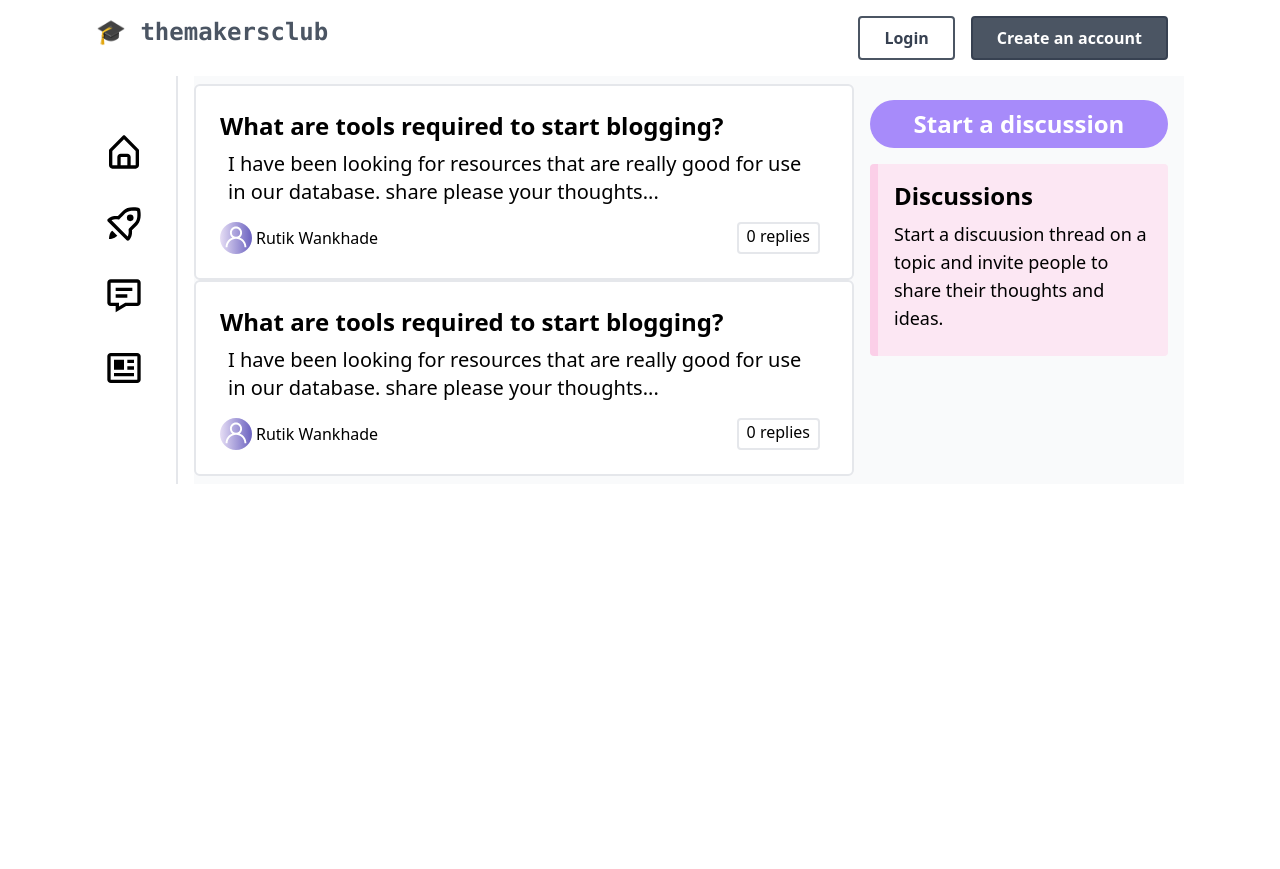
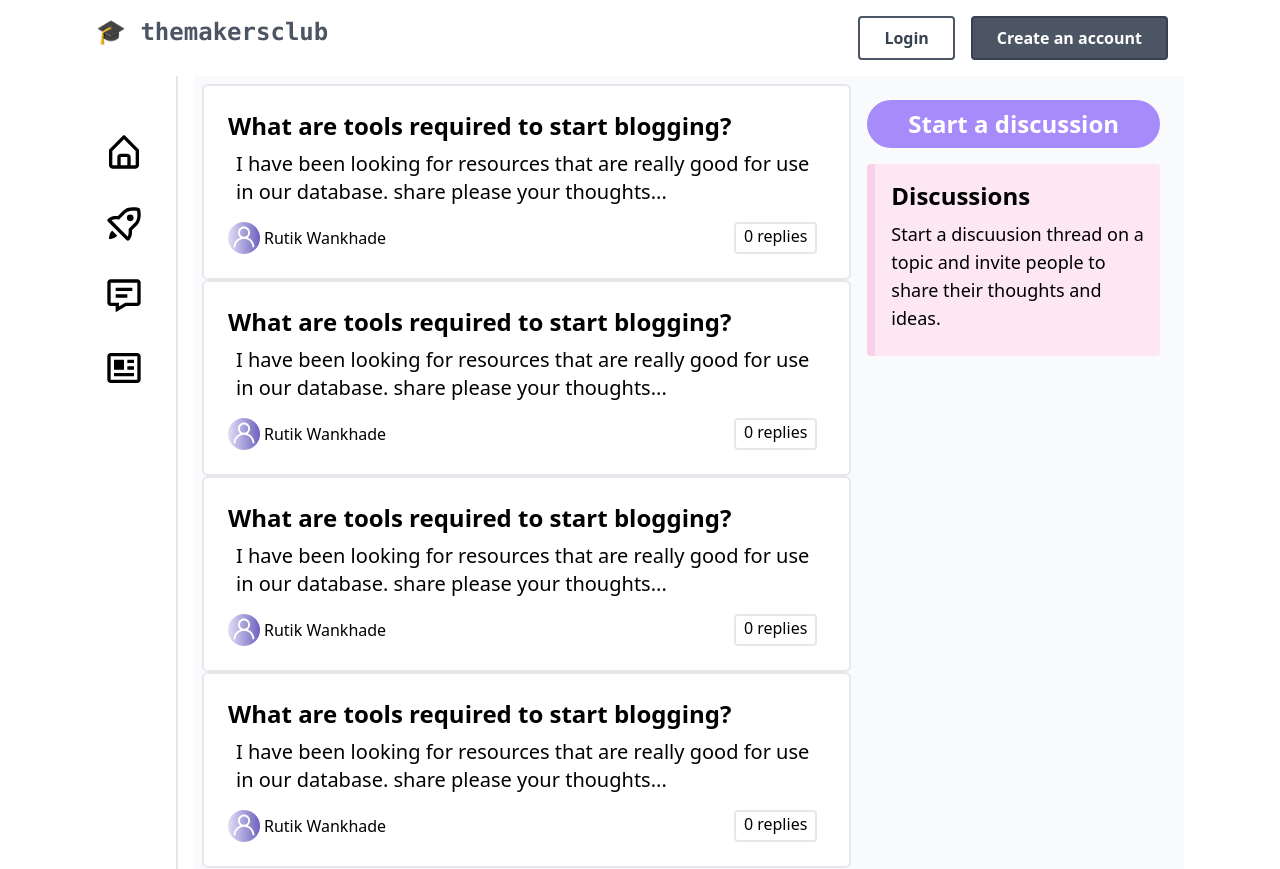
Before and after one commit to rutikwankhade/themakersclub, a React (Create React App) app: page /discussions in a window 1280 px wide. Shown: the top 869 px of the page. Before the commit the page ends 800 px from the top, so only its background shows below. Built offline with nearby package versions, Linux system fonts and the light colour scheme; no server answers.

Commit message:
refactor: create discuss post card component

```diff
--- /dev/null
+++ b/src/components/DiscussPostCard.js
@@ -0,0 +1,23 @@
+import React from 'react';
+import profileImg from '../assets/icons/profile.svg'
+
+const DiscussPostcard = () => {
+    return (
+          <div className="border-2 p-6 rounded-md bg-white">
+                        <h1 className="text-2xl font-semibold">What are tools required to start blogging?</h1>
+                        <p className="text-xl p-2">I have been looking for resources that are really good for use in our database. share please your thoughts...</p>
+
+                        <div className="flex flex-row mt-2">
+
+                            <div className="flex">
+                                <img src={profileImg} alt="profile" className="h-8 w-8" />
+                                <span className="text-md m-1">Rutik Wankhade</span>
+
+                            </div>
+                            <span className="ml-auto mr-2 border-2 px-2 rounded">0 replies</span>
+                        </div>
+                    </div>
+     );
+}
+
+export default DiscussPostcard;
--- a/src/pages/Discussions.js
+++ b/src/pages/Discussions.js
@@ -1,86 +1,33 @@
 import React from 'react';
+import DiscussPostcard from '../components/DiscussPostCard';
 
-import profileImg from '../assets/icons/profile.svg'
 const Discussions = () => {
     return (
         <div className="bg-gray-50">
-            {/* <div className="px-10 text-white bg-gradient-to-l from-purple-500 via-purple-400 to-purple-300 p-4 rounded-xl ">
-                <h1 className="text-center text-2xl font-semibold">Discussions</h1>
-            </div> */}
 
+            <div className="bg-gray-50 p-2 rounded flex flex-row">
 
+                <div className="flex flex-col bg-gray-50 justify-center w-8/12 pb-20">
 
-
-            {/* <div className=" bg-pink-100 p-4 rounded border-l-8 border-pink-200">
-                    <h1 className="text-2xl font-semibold">Discussions</h1>
-                    <p className="text-lg py-2">Start a discuusion thread on a topic and invite people to share their thoughts and ideas.</p>
-                </div> */}
-
-            {/* <div className="bg-white rounded w-6/12 border-2 mx-4 p-2 pr-8 ">
-                    <textarea
-                        placeholder="// Start a discussion"
-                        className="rounded focus:outline-none text-xl  px-4 py-2 w-full bg-purple-50 m-2" />
-
-                    <button className="flex ml-auto mr-1 font-bold text-lg bg-purple-400 text-white p-1 px-6 rounded-md">Post</button>
-                </div> */}
-
-
-
-
-            <div className="bg-gray-50 py-2 flex flex-row">
-
-
-
-                <div className="flex flex-col bg-gray-50 justify-center w-8/12 ">
-
-
-                    <div className="border-2 p-6 rounded-md bg-white">
-                        <h1 className="text-2xl font-semibold">What are tools required to start blogging?</h1>
-                        <p className="text-xl p-2">I have been looking for resources that are really good for use in our database. share please your thoughts...</p>
-
-                        <div className="flex flex-row mt-2">
-
-                            <div className="flex">
-                                <img src={profileImg} alt="profile" className="h-8 w-8" />
-                                <span className="text-md m-1">Rutik Wankhade</span>
-
-                            </div>
-                            <span className="ml-auto mr-2 border-2 px-2 rounded">0 replies</span>
-                        </div>
-                    </div>
-
-
-                    <div className="border-2 p-6 rounded-md bg-white">
-                        <h1 className="text-2xl font-semibold">What are tools required to start blogging?</h1>
-                        <p className="text-xl p-2">I have been looking for resources that are really good for use in our database. share please your thoughts...</p>
-
-                        <div className="flex flex-row mt-2">
-
-                            <div className="flex">
-                                <img src={profileImg} alt="profile" className="h-8 w-8" />
-                                <span className="text-md m-1">Rutik Wankhade</span>
-
-                            </div>
-                            <span className="ml-auto mr-2 border-2 px-2 rounded">0 replies</span>
-                        </div>
-                    </div>
+                    <DiscussPostcard />
+                    <DiscussPostcard />
+                    <DiscussPostcard />
+                    <DiscussPostcard />
 
                 </div>
 
                 <div className="w-4/12 ">
-                    <div className="sticky top-20 m-4 bg-purple-400 text-white rounded-full text-center p-2 text-2xl font-semibold">Start a discussion</div>
+                    <div className="sticky top-20 m-4 bg-purple-400 text-white rounded-full text-center p-2 text-2xl font-semibold">
+                        Start a discussion
+                    </div>
 
                     <div className=" sticky top-36 m-4 bg-pink-100 p-4 rounded border-l-8 border-pink-200">
                         <h1 className="text-2xl font-semibold">Discussions</h1>
                         <p className="text-lg py-2">Start a discuusion thread on a topic and invite people to share their thoughts and ideas.</p>
                     </div>
-
                 </div>
 
-
-
             </div>
-
 
         </div>
     );
```
